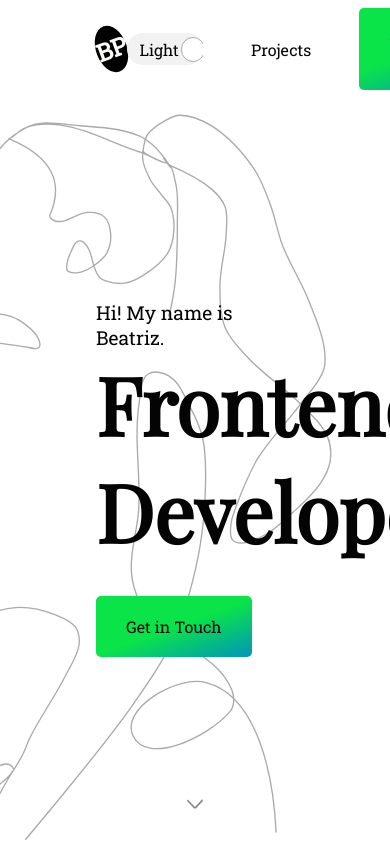
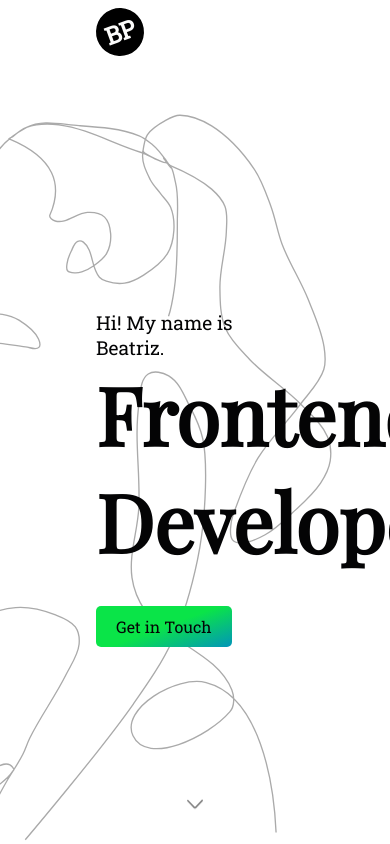
Before and after one commit to BRp99/portfolio-old, a React (Create React App) app in the folder portfolio/: page / in a window 390 px wide. Shown: the top 844 px of the page. Built offline with nearby package versions, Linux system fonts and the light colour scheme.

Commit message:
Add url to btn Demo inside "This Portfolio" project and start css responsive for mobile

```diff
--- a/portfolio/src/components/HomePage/HeroSection/CallToAction/CallToAction.module.css
+++ b/portfolio/src/components/HomePage/HeroSection/CallToAction/CallToAction.module.css
@@ -17,14 +17,12 @@
 }
 
 .call_to_action {
-  padding: 20px 30px;
-  /* border: 1px solid var(--white); */
+  padding: 1.25em 1.875em;
   border-radius: 5px;
   cursor: pointer;
   text-decoration: none;
   display: inline-block;
   position: relative;
-  /* background-color: var(--super_dark_oranged); */
   background: linear-gradient(160deg, #0ae448 50%, #0085d0 110%);
   /* box-shadow: 0 0 5px gray; */
 }
@@ -70,4 +68,10 @@
   color: var(--dark_black);
 }
 
-/* FINISH STYLES FOR DARK MODE */
+/* MEDIA QUERIES */
+
+@media (width < 1000px) {
+  .call_to_action {
+    padding: 0.625em 1.25em;
+  }
+}
--- a/portfolio/src/components/HomePage/ProjectsSection/ProjectsSection.tsx
+++ b/portfolio/src/components/HomePage/ProjectsSection/ProjectsSection.tsx
@@ -88,7 +88,7 @@ export default function ProjectsSection() {
         </>
       ),
       codeURL: "https://github.com/BRp99/the-portfolio-react.git",
-      demoURL: "#",
+      demoURL: "https://the-portfolio-react-i4lqurtpy-brp99.vercel.app",
     },
     {
       id: 3,
--- /dev/null
+++ b/portfolio/src/components/Layout/Header/HamburgerMenu/HamburgerMenu.module.css
@@ -0,0 +1,79 @@
+.hamburger {
+  position: relative;
+  display: block;
+  width: 35px;
+  cursor: pointer;
+
+  appearance: none;
+  background: none;
+  outline: none;
+  border: none;
+}
+
+.hamburger .bar,
+.hamburger:after,
+.hamburger:before {
+  content: "";
+  display: block;
+  width: 100%;
+  height: 5px;
+  background-color: #fff;
+  margin: 6px 0px;
+  transition: 0.4s;
+}
+
+.hamburger.is-active:before {
+  transform: rotate(-45deg) translate(-8px, 6px);
+}
+
+.hamburger.is-active:after {
+  transform: rotate(45deg) translate(-9px, -8px);
+}
+
+.hamburger.is-active .bar {
+  opacity: 0;
+}
+
+.mobile_nav {
+  position: fixed;
+  top: 0;
+  left: 100%;
+  width: 100%;
+  min-height: 100vh;
+  display: block;
+  z-index: 98;
+  background-color: #12002f;
+  padding-top: 120px;
+  transition: 0.4s;
+}
+
+.mobile_nav.is-active {
+  left: 0;
+}
+
+.mobile_nav a {
+  display: block;
+  width: 100%;
+  max-width: 200px;
+  margin: 0 auto 16px;
+  text-align: center;
+  padding: 12px 16px;
+  background-color: #1f103f;
+
+  color: #fff;
+  text-decoration: none;
+}
+
+.mobile_nav a:hover {
+  background-color: #24104f;
+}
+
+@media (min-width: 768px) {
+  .mobile_nav {
+    display: none;
+  }
+
+  .hamburger {
+    display: none;
+  }
+}
--- /dev/null
+++ b/portfolio/src/components/Layout/Header/HamburgerMenu/HamburgerMenu.tsx
@@ -0,0 +1,42 @@
+import { useState, useEffect } from "react"
+import styles from "./HamburgerMenu.module.css"
+
+export default function HamburgerMenu() {
+  useEffect(() => {
+    const menuBtn = document.querySelector("." + styles.hamburger)
+    const mobileMenu = document.querySelector("." + styles.mobile_nav)
+
+    const handleClick = () => {
+      if (menuBtn && mobileMenu) {
+        menuBtn.classList.toggle("is-active")
+        mobileMenu.classList.toggle("is-active")
+      }
+    }
+
+    if (menuBtn) {
+      menuBtn.addEventListener("click", handleClick)
+    }
+
+    return () => {
+      // Remover o event listener ao desmontar o componente
+      if (menuBtn) {
+        menuBtn.removeEventListener("click", handleClick)
+      }
+    }
+  }, [])
+
+  return (
+    <div>
+      <button className={styles.hamburger}>
+        <div className={styles.bar}></div>
+      </button>
+
+      <nav className={styles.mobile_nav}>
+        <a href="#">Home</a>
+        <a href="#">Services</a>
+        <a href="#">Projects</a>
+        <a href="#">Contact</a>
+      </nav>
+    </div>
+  )
+}
--- a/portfolio/src/components/Layout/Header/Header.module.css
+++ b/portfolio/src/components/Layout/Header/Header.module.css
@@ -1,5 +1,5 @@
 .container {
-  padding: 0.5rem 6rem;
+  padding: 0.5em 6em;
   display: flex;
   justify-content: space-between;
   align-items: center;
@@ -8,18 +8,13 @@
   z-index: 2;
   left: 0;
   right: 0;
-  /* background-color: var(--white); */
   backdrop-filter: blur(10px);
   background-color: var(--header-background-color);
-}
-
-.logoIcon {
-  font-size: 4rem;
+  flex: 1;
 }
 
 .logo {
   font-size: 1.5rem;
-
   color: var(--text-color);
   background-color: var(--background-color);
   filter: invert(1);
@@ -34,6 +29,10 @@
   transition: rotate 0.1s ease-out;
 }
 
+.hamburger {
+  display: none;
+}
+
 .logo:hover {
   rotate: -5deg;
 }
@@ -41,5 +40,20 @@
 .right {
   display: flex;
   align-items: center;
-  gap: 3rem;
+  gap: 1.5rem;
 }
+
+/* MEDIA QUERIES */
+
+@media (width < 670px) {
+  .hamburger {
+    display: flex;
+    justify-content: center;
+    align-items: center;
+    font-size: 2.5rem;
+  }
+
+  .right {
+    display: none;
+  }
+}
--- a/portfolio/src/components/Layout/Header/Header.tsx
+++ b/portfolio/src/components/Layout/Header/Header.tsx
@@ -1,3 +1,4 @@
+import HamburgerMenu from "./HamburgerMenu/HamburgerMenu"
 import styles from "./Header.module.css"
 import Navigation from "./Navigation/Navigation"
 import Theme from "./Theme/Theme"
@@ -8,6 +9,9 @@ export default function Header() {
       <a href="#hero-section" className={styles.logo}>
         BP
       </a>
+      <div className={styles.hamburger}>
+        <HamburgerMenu />
+      </div>
       <div className={styles.right}>
         <Theme />
         <Navigation />
--- a/portfolio/src/components/Layout/Header/Navigation/Navigation.module.css
+++ b/portfolio/src/components/Layout/Header/Navigation/Navigation.module.css
@@ -2,16 +2,10 @@
   display: flex;
   justify-content: space-between;
   align-items: center;
-  gap: 3rem;
+  gap: 2rem;
 }
 
-.about,
-.projects {
-  font-size: 1rem;
-  color: var(--soft_black);
-}
-
-.call_to_action {
+/* .call_to_action {
   padding: 20px 30px;
   border-radius: 5px;
   cursor: pointer;
@@ -46,13 +40,13 @@
   font-weight: bold;
   letter-spacing: 1px;
   position: relative;
-  transition: color 0.2s;
+  transition: color 0.1s;
 }
 
 .call_to_action:hover .text {
   color: var(--dark_black);
   border-radius: 5px;
-}
+} */
 
 /* .contact_me {
   background-color: white;
--- a/portfolio/src/icons/icons.tsx
+++ b/portfolio/src/icons/icons.tsx
@@ -1,11 +1,3 @@
-export const hamburgerIcon = (
-  <svg height="1em" viewBox="0 0 24 24" fill="none" xmlns="http://www.w3.org/2000/svg">
-    <path d="M20 7L4 7" stroke="#1C274C" strokeWidth="1.5" strokeLinecap="round" />
-    <path d="M20 12L4 12" stroke="#1C274C" strokeWidth="1.5" strokeLinecap="round" />
-    <path d="M20 17L4 17" stroke="#1C274C" strokeWidth="1.5" strokeLinecap="round" />
-  </svg>
-)
-
 export const logotypeIcon = (
   <svg xmlns="http://www.w3.org/2000/svg" version="1.1" height="1em" viewBox="0 0 2000 1999">
     <g transform="matrix(1,0,0,1,-0.431486880466764,-0.4312711370263287)">
```
Also changed, not shown: portfolio/src/components/HomePage/ProjectsSection/Project/Project.module.css (+7 -1 lines), portfolio/src/components/Layout/Header/Navigation/Navigation.tsx (+0 -9 lines).
